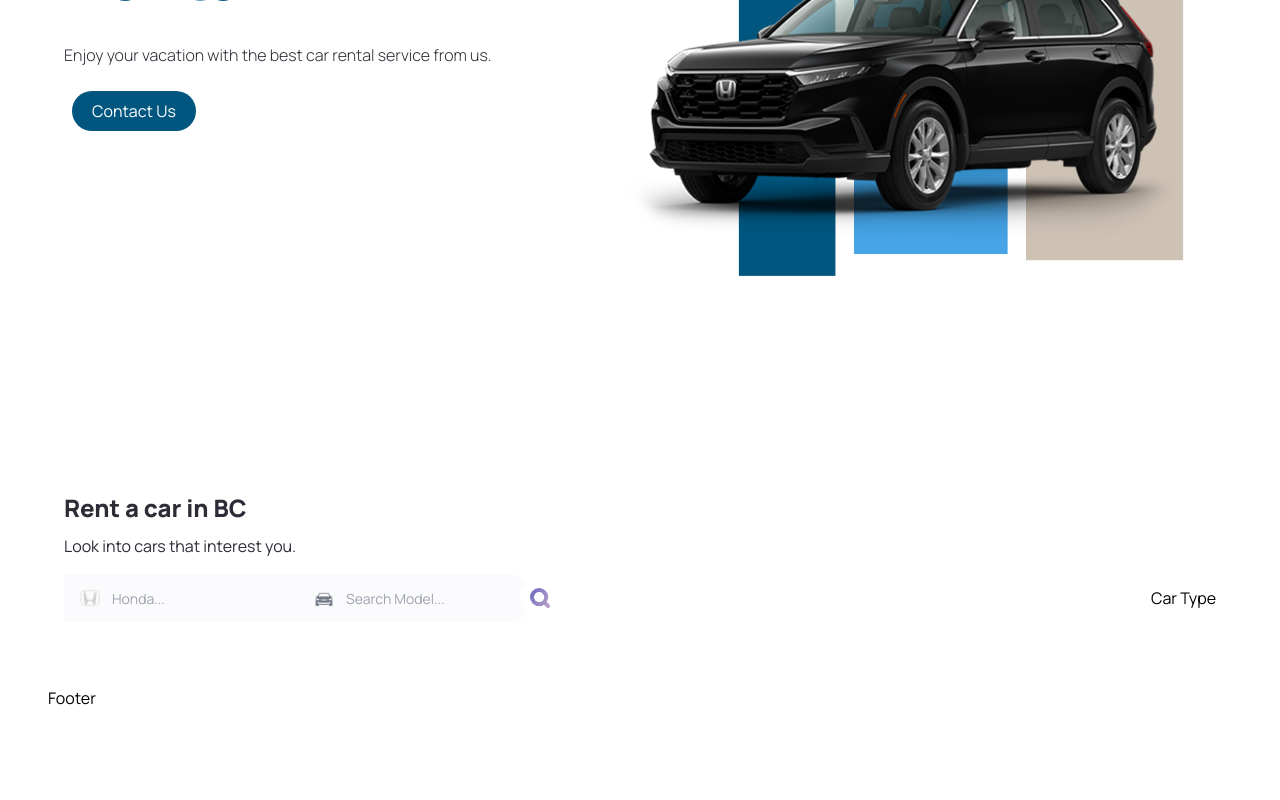
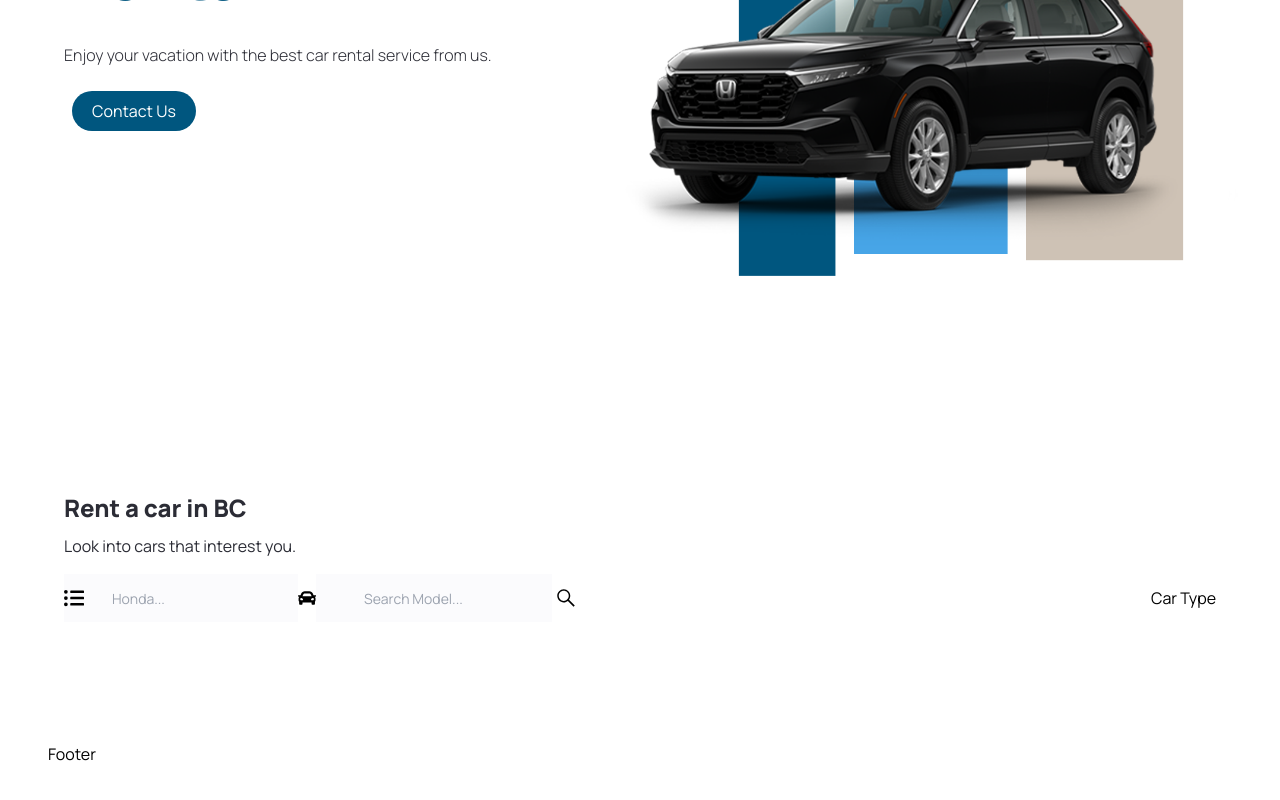
Before and after one commit to RonelSutabinto/shepherd-car-rental, a Next.js app: page / in a window 1280 px wide. Shown: the part 340-1140 px from the top of the page. Before the commit the page ends 1098 px from the top, so only its background shows below. Built offline with nearby package versions, Linux system fonts and the light colour scheme.

Commit message:
Add a car list route for post request

```diff
--- /dev/null
+++ b/app/api/cars/create.ts
@@ -0,0 +1,49 @@
+import mongodb from "@/libs/mongodb";
+import  Car, { ICar } from "@/models/Car";
+import { NextApiRequest, NextApiResponse } from "next";
+
+export default async function POST(req: NextApiRequest, res: NextApiResponse) {
+  if (req.method === 'POST') {
+    try {
+      await mongodb;
+      const {
+        city_mpg,
+        color,
+        fuel_type,
+        highway_mpg,
+        idLocation,
+        make,
+        mileage,
+        model,
+        rentRate,
+        seats,
+        transmission,
+        year,
+        availability
+       } = req.body;
+
+      const newCar: ICar = await Car.create({
+        city_mpg,
+        color,
+        fuel_type,
+        highway_mpg,
+        idLocation,
+        make,
+        mileage,
+        model,
+        rentRate,
+        seats,
+        transmission,
+        year,
+        availability
+       });
+
+      res.status(201).json(newCar);
+    } catch (error) {
+      console.error(error);
+      res.status(500).json({ error: 'Internal Server Error' });
+    }
+  } else {
+    res.status(405).json({ error: 'Method Not Allowed' });
+  }
+}
--- a/app/page.tsx
+++ b/app/page.tsx
@@ -1,5 +1,6 @@
 "use client"
 
+import { CarCard } from '@/components';
 import Hero from '@/components/home/Hero'
 import SearchInput from '@/components/home/SearchInput'
 import Image from 'next/image'
@@ -33,6 +34,14 @@ export default function Home() {
         </div>
       </div>
 
+      <section>
+            <div className='grid 2xl:grid-cols-4 xl:grid-cols-3 md:grid-cols-2 grid-cols-1 w-full gap-8 pt-14'>
+              {allCars?.map((car) => (
+                <CarCard car={car} />
+              ))}
+            </div>
+       </section>
+
 
     </main>
   )
--- a/components/Home/CarCard.tsx
+++ b/components/Home/CarCard.tsx
@@ -20,13 +20,13 @@ const CarCard = ({ car }: CarCardProps) => {
     <div className="flex flex-col p-6 justify-center items-start text-black-100 bg-primary-blue-100 hover:bg-white hover:shadow-md rounded-3xl group">
       <div className="w-full flex justify-between items-start gap-2">
         <h2 className="text-[22px] leading-[26px] font-bold capitalize">
-          {make} {model}
+          {make} {model} model
         </h2>
       </div>
 
       <p className='flex mt-6 text-[32px] leading-[38px] font-extrabold'>
         <span className='self-start text-[14px] leading-[17px] font-semibold'>$</span>
-        {rentRate}
+        {rentRate} 0.00
         <span className='self-end text-[14px] leading-[17px] font-medium'>/day</span>
       </p>
 
@@ -39,16 +39,16 @@ const CarCard = ({ car }: CarCardProps) => {
           <div className='flex flex-col justify-center items-center gap-2'>
             <Image src='/steering-wheel.svg' width={20} height={20} alt='steering wheel' />
             <p className='text-[14px] leading-[17px]'>
-              {transmission === "a" ? "Automatic" : "Manual"}
+              {transmission === "a" ? "Automatic" : "Manual"} Manual
             </p>
           </div>
           <div className="flex group-hover:invisible w-full justify-between text-grey">
             <Image src="/tire.svg" width={20} height={20} alt="seat" />
-            <p className="text-[14px] leading-[17px]">{seats}</p>
+            <p className="text-[14px] leading-[17px]">{seats}5</p>
           </div>
           <div className="flex group-hover:invisible w-full justify-between text-grey">
             <Image src="/gas.svg" width={20} height={20} alt="seat" />
-            <p className="text-[14px] leading-[17px]">{city_mpg} MPG</p>
+            <p className="text-[14px] leading-[17px]">{city_mpg}15 MPG</p>
           </div>
         </div>
 
--- a/components/Home/FindMade.tsx
+++ b/components/Home/FindMade.tsx
@@ -5,6 +5,7 @@ import { Combobox, Transition } from '@headlessui/react';
 import { useState, Fragment } from 'react';
 import { MadeProps } from
  '@/types';
+ import { FaListUl } from 'react-icons/fa';
 
  import { carMade } from '@/details';
 import Image from 'next/image';
@@ -25,13 +26,7 @@ const FindMade = ({selected, setSelected}: MadeProps) => {
       <Combobox value={selected} onChange={setSelected}>
         <div className='flex relative w-full'>
             <Combobox.Button className="absolute top-[14px]">
-            <Image
-              src='/honda-car.png'
-              width={20}
-              height={20}
-              className='ml-4'
-              alt='car logo'
-            />
+            <FaListUl size={20} />
             </Combobox.Button>
 
             <Combobox.Input
--- a/components/Home/SearchInput.tsx
+++ b/components/Home/SearchInput.tsx
@@ -5,6 +5,7 @@ import { useState } from 'react';
 import Image from 'next/image';
 import { useRouter } from "next/navigation";
 import FindMade from './FindMade';
+import { FaSistrix, FaCar } from 'react-icons/fa';
 
 
 const SearchInput = ({ setMade, setModel }: any) => {
@@ -26,14 +27,8 @@ const SearchInput = ({ setMade, setModel }: any) => {
   };
 
   const SearchButton = ({ otherClasses }: { otherClasses: string }) => (
-    <button type='submit' className={`-ml-3 z-10 ${otherClasses}`}>
-      <Image
-        src={"/magnifying-glass.svg"}
-        alt={"magnifying glass"}
-        width={40}
-        height={40}
-        className='object-contain'
-      />
+    <button type='submit' className={`ml-1 rounded-full z-10 ${otherClasses}`}>
+      <FaSistrix size={20} />
     </button>
   );
 
@@ -51,20 +46,14 @@ const SearchInput = ({ setMade, setModel }: any) => {
         </div>
 
         <div className=' max-sm:w-full flex justify-start items-center relative'>
-          <Image
-            src='/model-icon.png'
-            width={25}
-            height={25}
-            className='absolute w-[20px] h-[20px] ml-4'
-            alt='car model'
-          />
+          <FaCar size={20} />
           <input
             type='text'
             name='model'
             value={searchModel}
             onChange={(e) => setSearchModel(e.target.value)}
             placeholder='Search Model...'
-            className='w-full h-[48px] pl-12 p-4 bg-light-white-100 rounded-r-full max-sm:rounded-full outline-none cursor-pointer text-sm'
+            className='w-full h-[48px] pl-12 p-4 bg-light-white-100  outline-none cursor-pointer text-sm'
           />
           <SearchButton otherClasses='sm:hidden' />
         </div>
--- a/details/index.tsx
+++ b/details/index.tsx
@@ -1,3 +1,4 @@
+//  Resource link of car list : https://chat.openai.com/
 export const carMade = [
     "Acura",
     "Alfa Romeo",
--- /dev/null
+++ b/libs/mongodb.ts
@@ -0,0 +1,15 @@
+
+import mongoose from 'mongoose';
+
+mongoose.connect(process.env.MONGODB_URL!, {
+  useNewUrlParser: true,
+  useUnifiedTopology: true,
+});
+
+const mongodb = mongoose.connection;
+mongodb.on('error', console.error.bind(console, 'MongoDB connection error:'));
+mongodb.once('open', () => {
+  console.log('Connected to MongoDB');
+});
+
+export default mongodb;
--- /dev/null
+++ b/models/Car.ts
@@ -0,0 +1,79 @@
+import mongoose, { Document, Schema, Model } from 'mongoose';
+
+export interface ICar extends Document {
+  city_mpg: number,
+  color: string,
+  fuel_type: string,
+  highway_mpg: number,
+  idLocation: string,
+  make: string,
+  mileage: number,
+  model: string,
+  rentRate: number,
+  seats: number,
+  transmission: string,
+  year: number,
+  availability: boolean;
+}
+
+const carSchema: Schema = new Schema({
+  city_mpg: Number,
+  color: String,
+  fuel_type: String,
+  highway_mpg: Number,
+  idLocation: String,
+  make: { type: String, required: true },
+  mileage: Number,
+  model: {type: String, required: true},
+  rentRate: Number,
+  seats: Number,
+  transmission: String,
+  year: { type: Number, rewuired: true},
+  availability: Boolean,
+});
+
+let Car: Model<ICar>;
+
+if (mongoose.models.Car) {
+  // Reuse existing model to prevent overwrite
+  Car = mongoose.models.Car as Model<ICar>;
+} else {
+  // Create and export the model if it doesn't exist
+  Car = mongoose.model<ICar>('Car', carSchema);
+}
+
+export default Car;
+
+
+
+
+
+
+
+
+
+// import mongoose, { Schema } from "mongoose";
+
+// const carListSchema = new Schema(
+//   {
+//     city_mpg: Number,
+//     color: String,
+//     fuel_type: String,
+//     highway_mpg: Number,
+//     idLocation: String,
+//     make: {type: String, required: true},
+//     mileage: Number,
+//     model: {type: String, required: true},
+//     rentRate: Number,
+//     seats: Number,
+//     transmission: String,
+//     year: Number
+//   },
+//   {
+//     timestamps: true,
+//   }
+// );
+
+// const CarList = mongoose.models.CarList || mongoose.model("CarList", carListSchema);
+
+// export default CarList;
--- a/tsconfig.json
+++ b/tsconfig.json
@@ -22,6 +22,6 @@
       "@/*": ["./*"]
     }
   },
-  "include": ["next-env.d.ts", "**/*.ts", "**/*.tsx", ".next/types/**/*.ts"],
+  "include": ["next-env.d.ts", "**/*.ts", "**/*.tsx", ".next/types/**/*.ts", "libs/mongodb.ts", "libs/mongodb.ts", "libs/Mongodb.jsx", "app/api/cars/route.js"],
   "exclude": ["node_modules"]
 }
```
Also changed, not shown: models/CarRental.tsx (deleted, +0 -15 lines), libs/Mongodb.tsx (deleted), tailwind.config.ts (line endings or trailing spaces).
